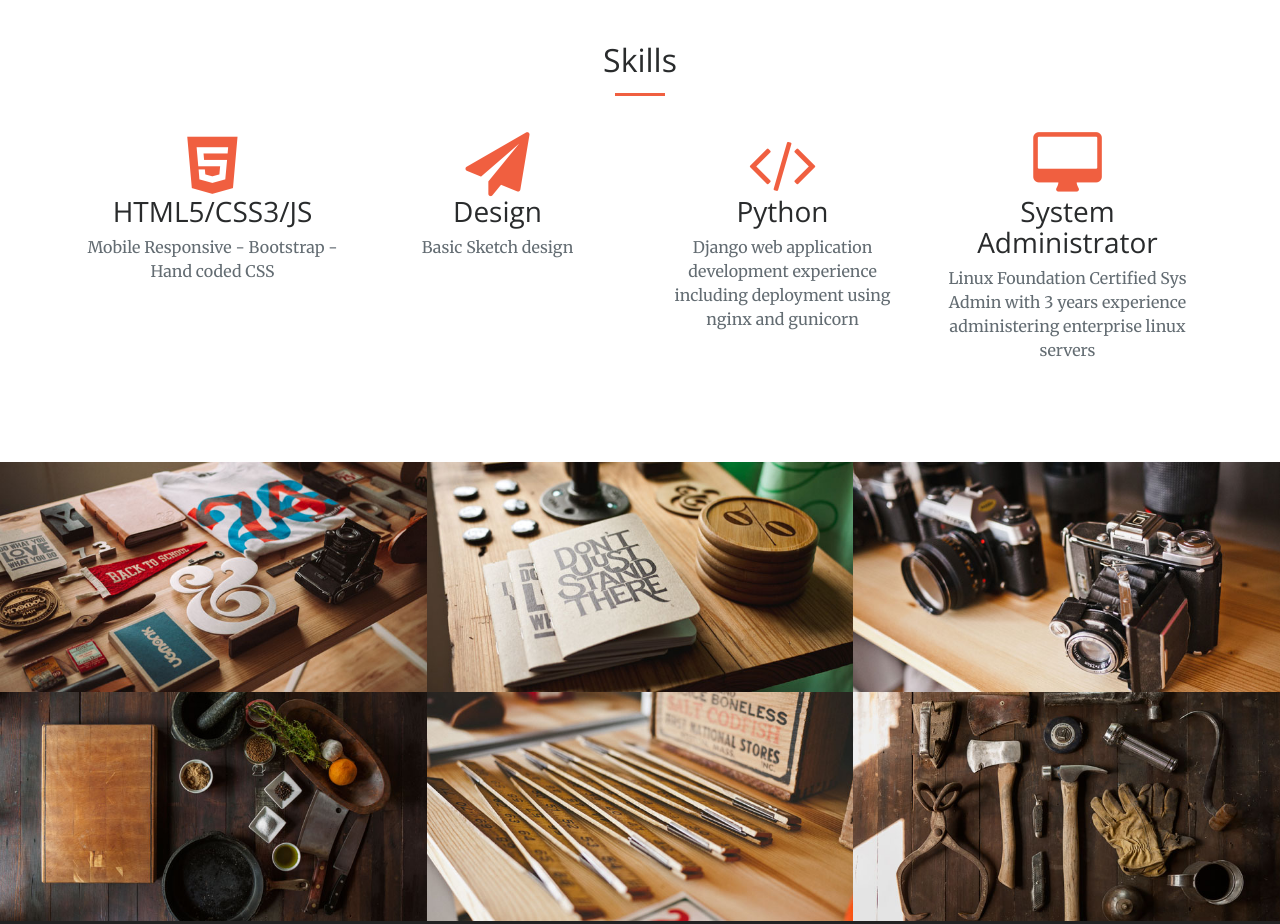
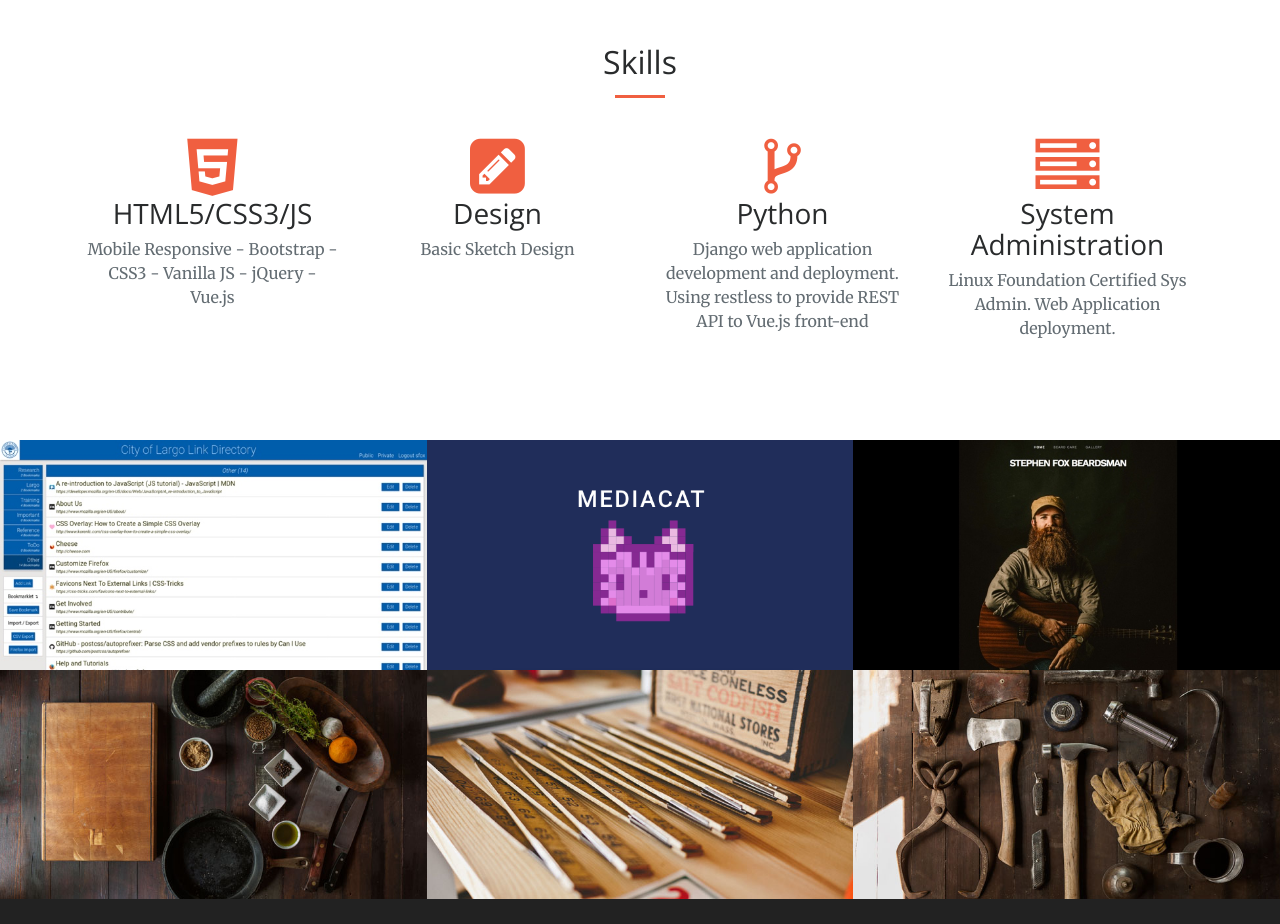
Before and after one commit to moltenkaizen/portfolio, a website: page index.html in a window 1280 px wide. Shown: the part 1220-2144 px from the top of the page. Drawn offline with nearby package versions, Linux system fonts and the light colour scheme; files that its build step writes are made by us from their sources.

Commit message:
Adding projects to portfolio. Adding skills and descriptions. Adding contact methods. Disabled Magnific Popup plugin for now.

```diff
--- a/index.html
+++ b/index.html
@@ -71,7 +71,7 @@
         <div class="header-content">
             <div class="header-content-inner">
                 <h1 id="homeHeading">Stephen Fox</h1>
-                <p>Junior Web Developer - Sys Admin</p>
+                <p>Web Developer - Sys Admin</p>
                 <a class="btn btn-primary btn-xl" href="#about">Find Out More</a>
             </div>
         </div>
@@ -81,10 +81,10 @@
         <div class="container">
             <div class="row">
                 <div class="col-lg-8 offset-lg-2 text-center">
-                    <h2 class="section-heading text-white">At your service!</h2>
+                    <h2 class="section-heading text-white">Lets build something great together!</h2>
                     <hr class="light">
-                    <p class="text-faded">Start Bootstrap has everything you need to get your new website up and running in no time! All of the templates and themes on Start Bootstrap are open source, free to download, and easy to use. No strings attached!</p>
-                    <!--<a class="btn btn-default btn-xl sr-button" href="#services">Get Started!</a>-->
+                    <p class="text-faded">I'm excited about bringing beautiful websites and web interfaces to life.</p>
+                    <a class="btn btn-default btn-xl sr-button" href="#contact">Lets get Started!</a>
                 </div>
             </div>
         </div>
@@ -105,29 +105,29 @@
                     <div class="service-box">
                         <i class="fa fa-4x fa-html5 text-primary sr-icons"></i>
                         <h3>HTML5/CSS3/JS</h3>
-                        <p class="text-muted">Mobile Responsive - Bootstrap - Hand coded CSS</p>
+                        <p class="text-muted">Mobile Responsive - Bootstrap - CSS3 - Vanilla JS - jQuery - Vue.js</p>
                     </div>
                 </div>
                 <div class="col-lg-3 col-md-6 text-center">
                     <div class="service-box">
-                        <i class="fa fa-4x fa-paper-plane text-primary sr-icons"></i>
+                        <i class="fa fa-4x fa-pencil-square text-primary sr-icons"></i>
                         <h3>Design</h3>
-                        <p class="text-muted">Basic Sketch design</p>
+                        <p class="text-muted">Basic Sketch Design</p>
                     </div>
                 </div>
                 <div class="col-lg-3 col-md-6 text-center">
                     <div class="service-box">
-                        <i class="fa fa-4x fa-code text-primary sr-icons"></i>
+                        <i class="fa fa-4x fa-code-fork text-primary sr-icons"></i>
                         <h3>Python</h3>
-                        <p class="text-muted">Django web application development experience including deployment using nginx and gunicorn</p>
+                        <p class="text-muted">Django web application development and deployment. Using restless to provide REST API to Vue.js front-end</p>
                     </div>
                 </div>
                 <div class="col-lg-3 col-md-6 text-center">
                     <div class="service-box">
-                        <i class="fa fa-4x fa-desktop text-primary sr-icons"></i>
-                        <h3>System Administrator</h3>
+                        <i class="fa fa-4x fa-server text-primary sr-icons"></i>
+                        <h3>System Administration</h3>
                         <a href="https://training.linuxfoundation.org/certification/lfcs">
-                            <p class="text-muted">Linux Foundation Certified Sys Admin with 3 years experience administering enterprise linux servers</p>
+                            <p class="text-muted">Linux Foundation Certified Sys Admin. Web Application deployment.</p>
                         </a>
                     </div>
                 </div>
@@ -139,8 +139,8 @@
         <div class="container-fluid">
             <div class="row no-gutter popup-gallery">
                 <div class="col-lg-4 col-sm-6">
-                    <a class="portfolio-box" href="img/portfolio/fullsize/1.jpg">
-                        <img class="img-fluid" src="img/portfolio/thumbnails/1.jpg" alt="">
+                    <a class="portfolio-box" href="img/portfolio/fullsize/django.jpg">
+                        <img class="img-fluid" src="img/portfolio/thumbnails/django.jpg" alt="">
                         <div class="portfolio-box-caption">
                             <div class="portfolio-box-caption-content">
                                 <div class="project-category text-faded">
@@ -154,8 +154,8 @@
                     </a>
                 </div>
                 <div class="col-lg-4 col-sm-6">
-                    <a class="portfolio-box" href="img/portfolio/fullsize/2.jpg">
-                        <img class="img-fluid" src="img/portfolio/thumbnails/2.jpg" alt="">
+                    <a class="portfolio-box" href="img/portfolio/fullsize/mediacat.png">
+                        <img class="img-fluid" src="img/portfolio/thumbnails/mediacat.png" alt="">
                         <div class="portfolio-box-caption">
                             <div class="portfolio-box-caption-content">
                                 <div class="project-category text-faded">
@@ -169,8 +169,8 @@
                     </a>
                 </div>
                 <div class="col-lg-4 col-sm-6">
-                    <a class="portfolio-box" href="img/portfolio/fullsize/3.jpg">
-                        <img class="img-fluid" src="img/portfolio/thumbnails/3.jpg" alt="">
+                    <a class="portfolio-box" target="_blank" href="http://stephenfoxbeardsman.com">
+                        <img class="img-fluid" src="img/portfolio/thumbnails/stephenfoxbeardsman.jpg" alt="">
                         <div class="portfolio-box-caption">
                             <div class="portfolio-box-caption-content">
                                 <div class="project-category text-faded">
@@ -204,10 +204,10 @@
                         <div class="portfolio-box-caption">
                             <div class="portfolio-box-caption-content">
                                 <div class="project-category text-faded">
-                                    Category
+                                    Blog
                                 </div>
                                 <div class="project-name">
-                                    Project Name
+                                    Bearded Kombucha Coding
                                 </div>
                             </div>
                         </div>
@@ -235,7 +235,7 @@
     <div class="call-to-action bg-dark">
         <div class="container text-center">
             <h2>Contact to Hire</h2>
-            <a class="btn btn-default btn-xl sr-button" href="http://startbootstrap.com/template-overviews/creative/">Contact</a>
+            <a class="btn btn-default btn-xl sr-button" href="#contact">Contact</a>
         </div>
     </div>
 
@@ -249,15 +249,19 @@
                 </div>
                  <div class="col-lg-4 offset-lg-2 text-center">
                     <i class="fa fa-linkedin fa-3x sr-contact"></i>
-                    <p><a href="https://www.linkedin.com/in/stephen-fox-lfcs/">Linkedin</a></p>
+                    <p><a href="https://www.linkedin.com/in/stephen-fox-lfcs/" target="_blank">Linkedin</a></p>
                 </div>
                 <div class="col-lg-4 text-center">
                     <i class="fa fa-github fa-3x sr-contact"></i>
-                    <p><a href="https://github.com/moltenkaizen">Github</a></p>
+                    <p><a href="https://github.com/moltenkaizen" target="_blank">Github</a></p>
                 </div>
                 <div class="col-lg-4 offset-lg-2 text-center">
                     <i class="fa fa-envelope-o fa-3x sr-contact"></i>
-                    <p><a href="mailto:sfox@notreal.com">sfox@notreal.com</a></p>
+                    <p><a href="mailto:sfox@notreal.com" target="_blank">sfox@notreal.com</a></p>
+                </div>
+                <div class="col-lg-4 text-center">
+                    <i class="fa fa-wordpress fa-3x sr-contact"></i>
+                    <p><a href="https://manifoldkaizen.wordpress.com/" target="_blank">Blog</a></p>
                 </div>
             </div>
         </div>
--- a/js/creative.js
+++ b/js/creative.js
@@ -53,19 +53,19 @@
     }, 300);
 
     // Magnific popup calls
-    $('.popup-gallery').magnificPopup({
-        delegate: 'a',
-        type: 'image',
-        tLoading: 'Loading image #%curr%...',
-        mainClass: 'mfp-img-mobile',
-        gallery: {
-            enabled: true,
-            navigateByImgClick: true,
-            preload: [0, 1]
-        },
-        image: {
-            tError: '<a href="%url%">The image #%curr%</a> could not be loaded.'
-        }
-    });
+    // $('.popup-gallery').magnificPopup({
+    //     delegate: 'a',
+    //     type: 'image',
+    //     tLoading: 'Loading image #%curr%...',
+    //     mainClass: 'mfp-img-mobile',
+    //     gallery: {
+    //         enabled: true,
+    //         navigateByImgClick: true,
+    //         preload: [0, 1]
+    //     },
+    //     image: {
+    //         tError: '<a href="%url%">The image #%curr%</a> could not be loaded.'
+    //     }
+    // });
 
 })(jQuery); // End of use strict
```
Also changed, not shown: img/portfolio/fullsize/django.jpg (added), img/portfolio/fullsize/mediacat.png (added), img/portfolio/fullsize/stephenfoxbeardsman.jpg (added), img/portfolio/thumbnails/django.jpg (added), img/portfolio/thumbnails/mediacat.png (added), img/portfolio/thumbnails/stephenfoxbeardsman.jpg (added), js/creative.min.js.
